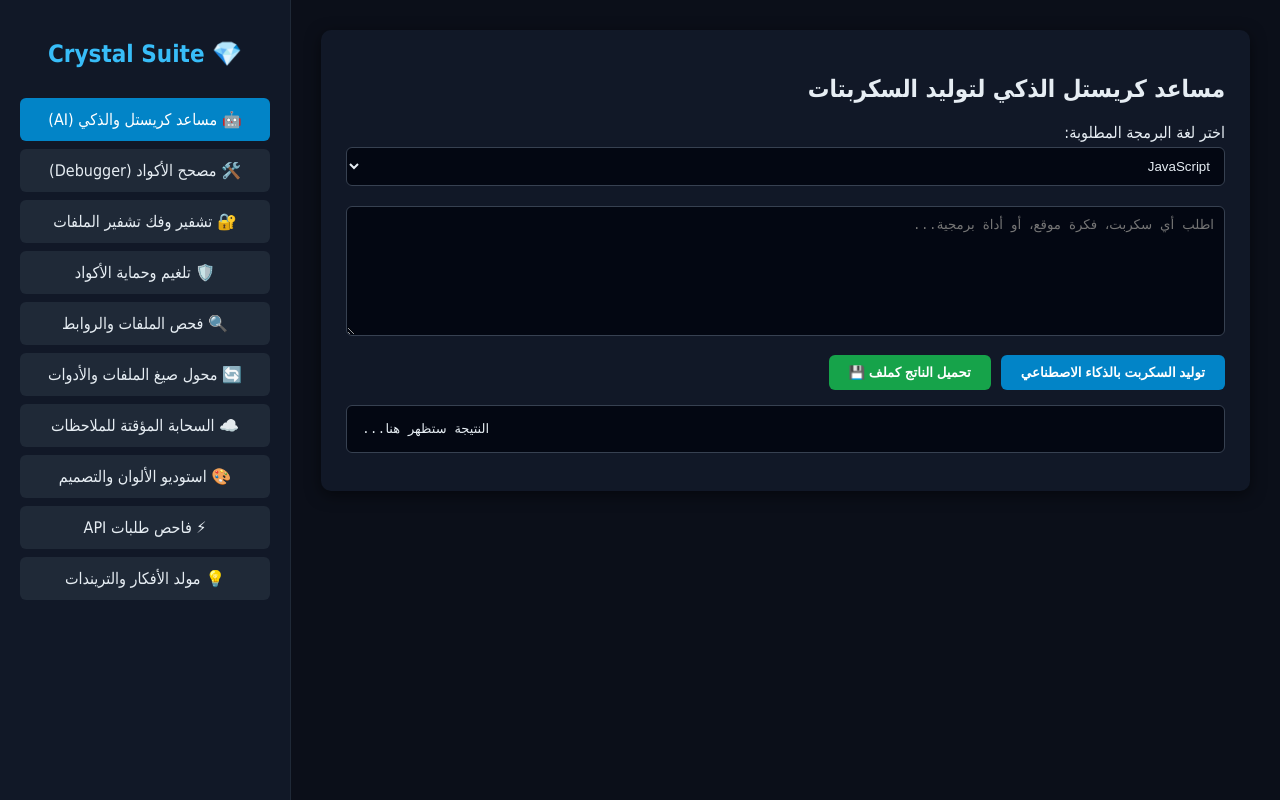
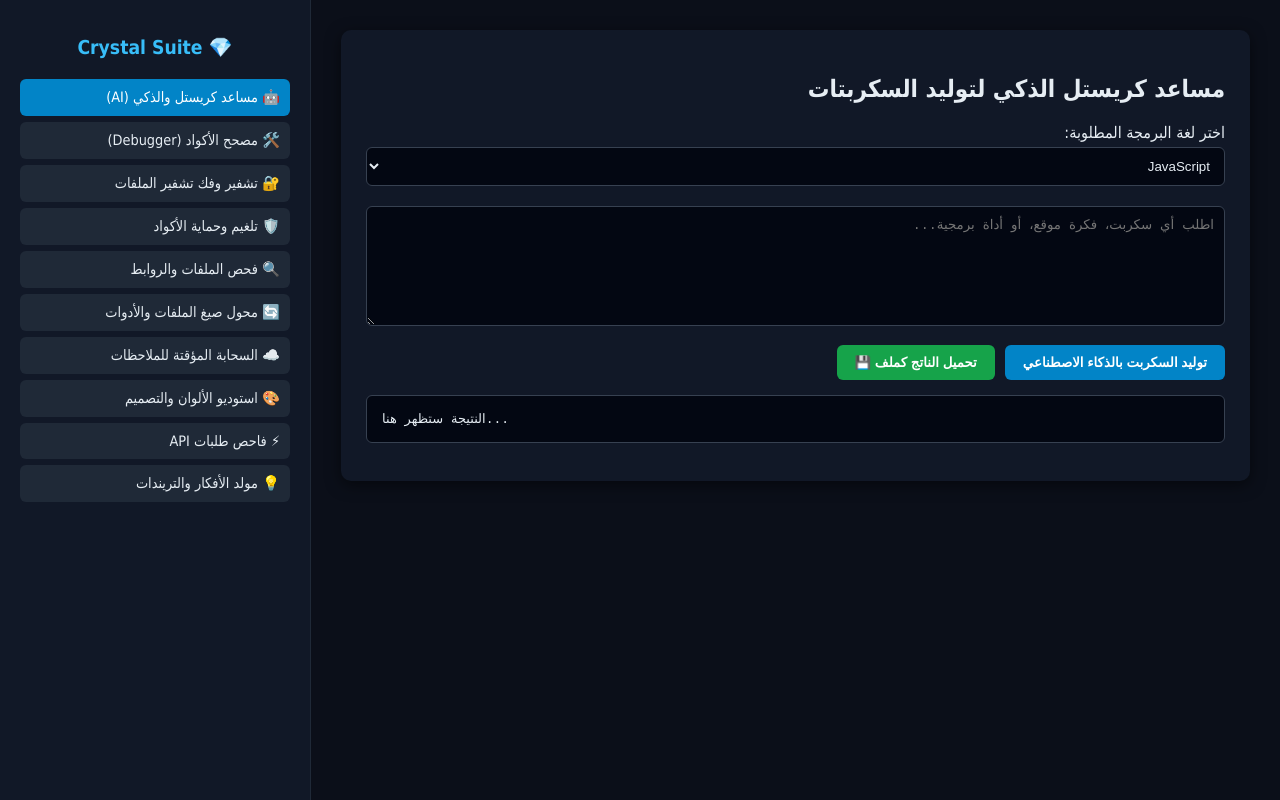
Before and after one commit to AliRed1/thfeer, a plain HTML site: page index.html in a window 1280 px wide. Drawn offline with nearby package versions, Linux system fonts and the light colour scheme.

Commit message:
Update style.css

```diff
--- a/style.css
+++ b/style.css
@@ -9,16 +9,18 @@ body {
 }
 
 .sidebar {
-    width: 250px;
+    width: 270px;
     background: #111827;
     border-right: 1px solid #1f2937;
     padding: 20px;
+    overflow-y: auto;
 }
 
 .sidebar h2 {
     color: #38bdf8;
     text-align: center;
-    margin-bottom: 30px;
+    margin-bottom: 20px;
+    font-size: 1.2rem;
 }
 
 .sidebar ul {
@@ -27,12 +29,13 @@ body {
 }
 
 .sidebar li {
-    padding: 12px;
-    margin-bottom: 8px;
+    padding: 10px;
+    margin-bottom: 6px;
     background: #1f2937;
     border-radius: 6px;
     cursor: pointer;
-    text-align: center;
+    text-align: right;
+    font-size: 0.9rem;
     transition: 0.3s;
 }
 
@@ -67,9 +70,7 @@ textarea, select {
     box-sizing: border-box;
 }
 
-textarea {
-    height: 130px;
-}
+textarea { height: 120px; }
 
 .buttons-group {
     display: flex;
@@ -82,26 +83,20 @@ button {
     background: #0284c7;
     color: white;
     border: none;
-    padding: 10px 20px;
+    padding: 10px 18px;
     border-radius: 6px;
     cursor: pointer;
     font-weight: bold;
     transition: 0.2s;
 }
 
-button:hover {
-    background: #0369a1;
-}
-
+button:hover { background: #0369a1; }
 .download-btn { background: #16a34a; }
 .download-btn:hover { background: #15803d; }
 
-.debug-btn { background: #d97706; }
-.debug-btn:hover { background: #b45309; }
-
 .drop-zone {
     border: 2px dashed #374151;
-    padding: 30px;
+    padding: 25px;
     text-align: center;
     border-radius: 6px;
     cursor: pointer;
@@ -109,10 +104,7 @@ button:hover {
     color: #9ca3af;
 }
 
-.drop-zone:hover {
-    border-color: #0284c7;
-    color: #38bdf8;
-}
+.drop-zone:hover { border-color: #0284c7; color: #38bdf8; }
 
 pre {
     background: #030712;
@@ -121,4 +113,5 @@ pre {
     border: 1px solid #374151;
     overflow-x: auto;
     text-align: left;
+    direction: ltr;
 }
```
